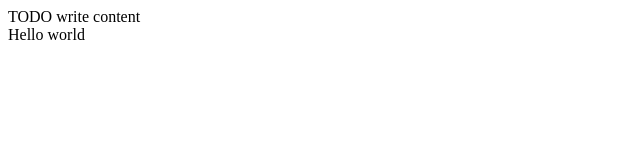
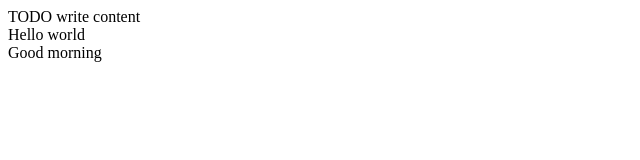
Before and after one commit to krutiparmar/Temp2, a plain HTML site: page WebApplication1/web/newhtml.html in a window 1280 px wide. Shown: the whole page, without its empty margins (0-640 px from the left). Drawn offline with Linux system fonts and the light colour scheme.

Commit message:
Updating newhtml.html

```diff
--- a/WebApplication1/web/newhtml.html
+++ b/WebApplication1/web/newhtml.html
@@ -13,5 +13,6 @@ and open the template in the editor.
     <body>
         <div>TODO write content</div>
         <div>Hello world</div>
+        <div>Good morning</div>
     </body>
 </html>
```
